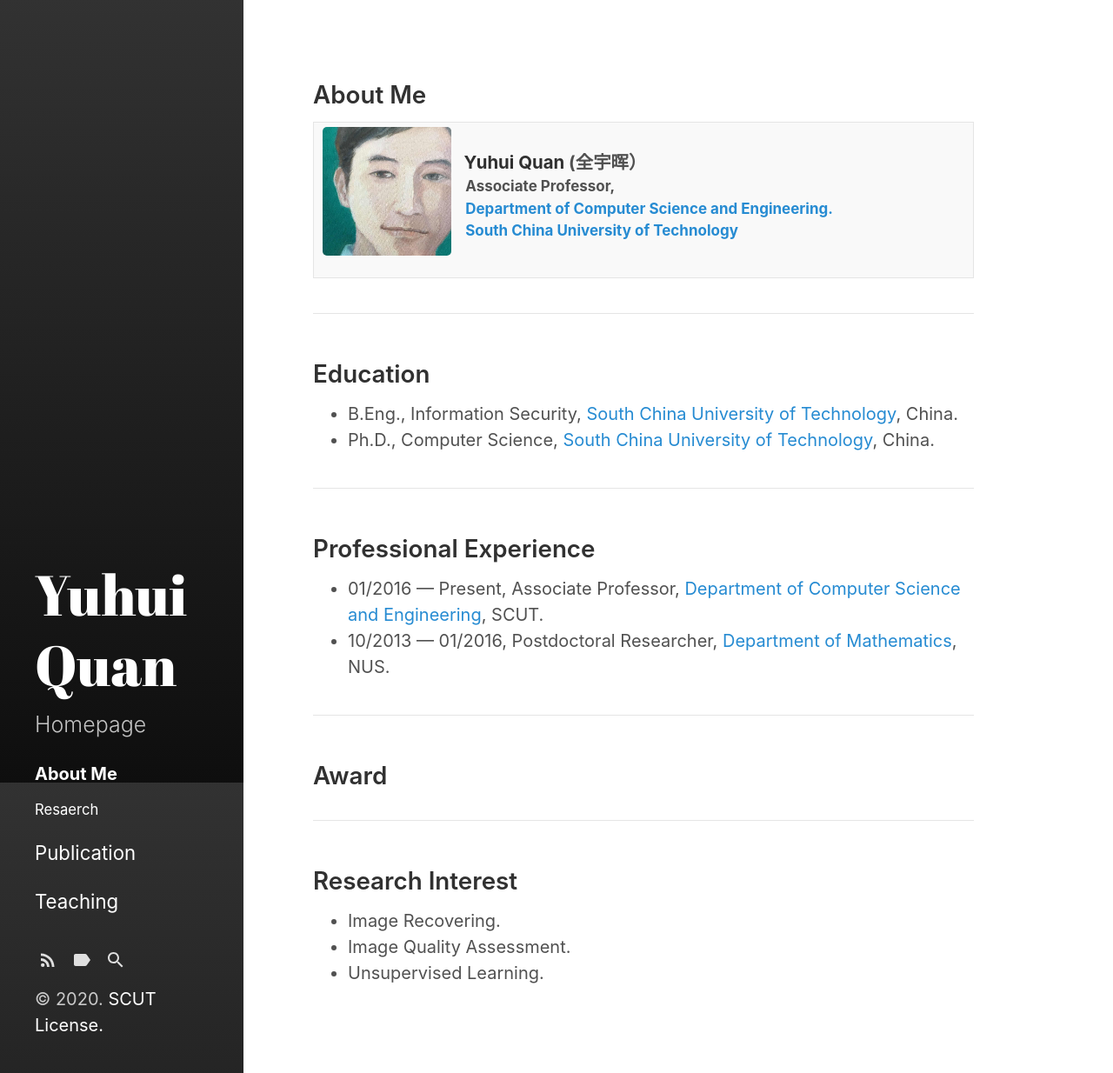
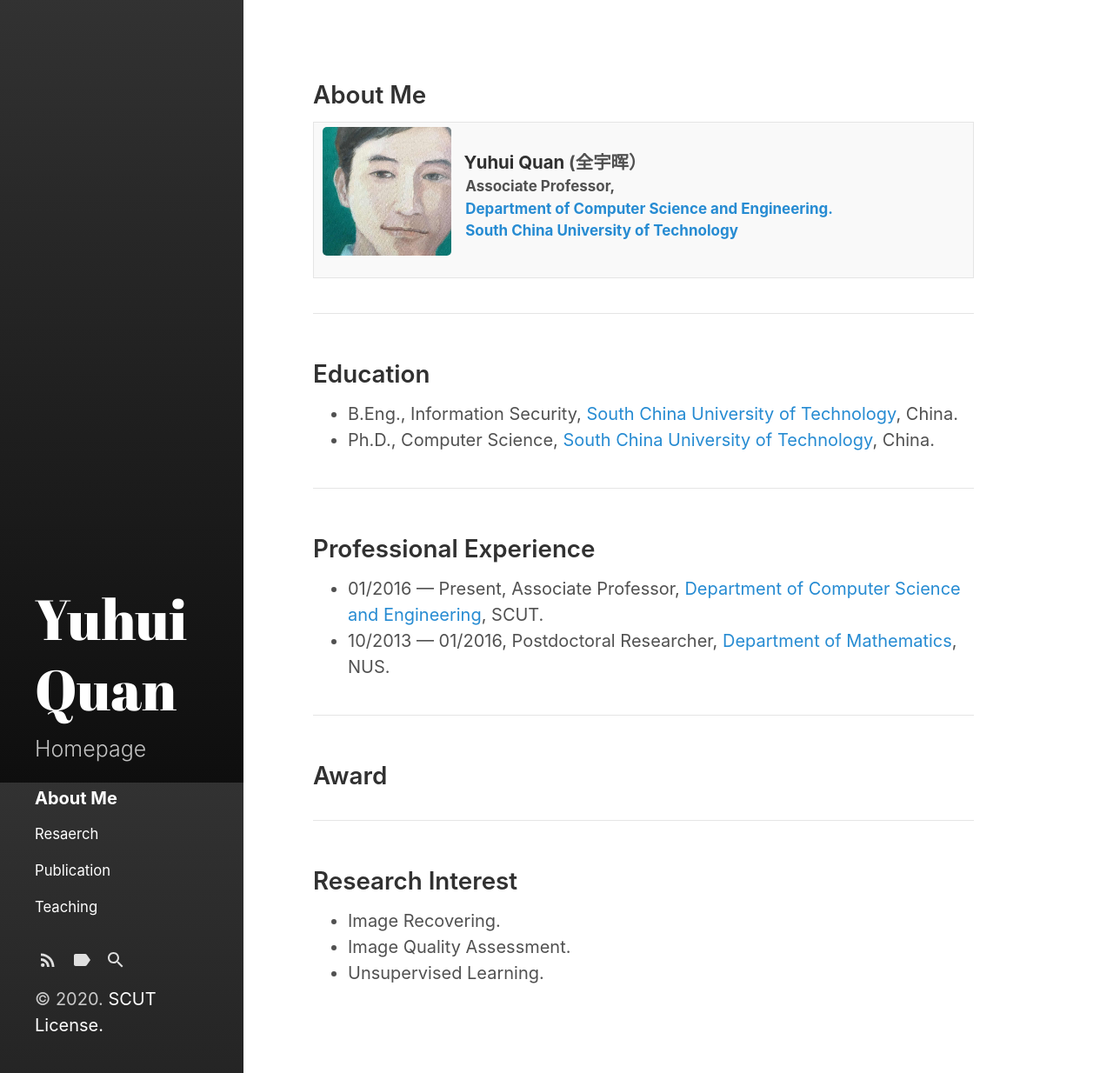
Before and after one commit to Dofboom/Dofboom.github.io, a Jekyll site: the page built from index.html, in a window 1280 px wide and 1234 px high. Shown: the whole window at 87% size. Built offline with Jekyll 4.4.1, drawn with Linux system fonts in a browser that asks for light colours; the list of posts is cut into pages by our own code.

Commit message:
Update category-links.html

```diff
--- a/_includes/category-links.html
+++ b/_includes/category-links.html
@@ -6,7 +6,7 @@
   {% if node.title != null %}
     {% if node.layout == "category" %}
       <a class="category-link {% if page.url == node.url %} active{% endif %}"
-          href="{{ node.url | relative_url }}"><font size=6>{{ node.title }}</font></a>
+          href="{{ node.url | relative_url }}"><font size=5.5>{{ node.title }}</font></a>
     {% endif %}
   {% endif %}
 {% endfor %}
```
